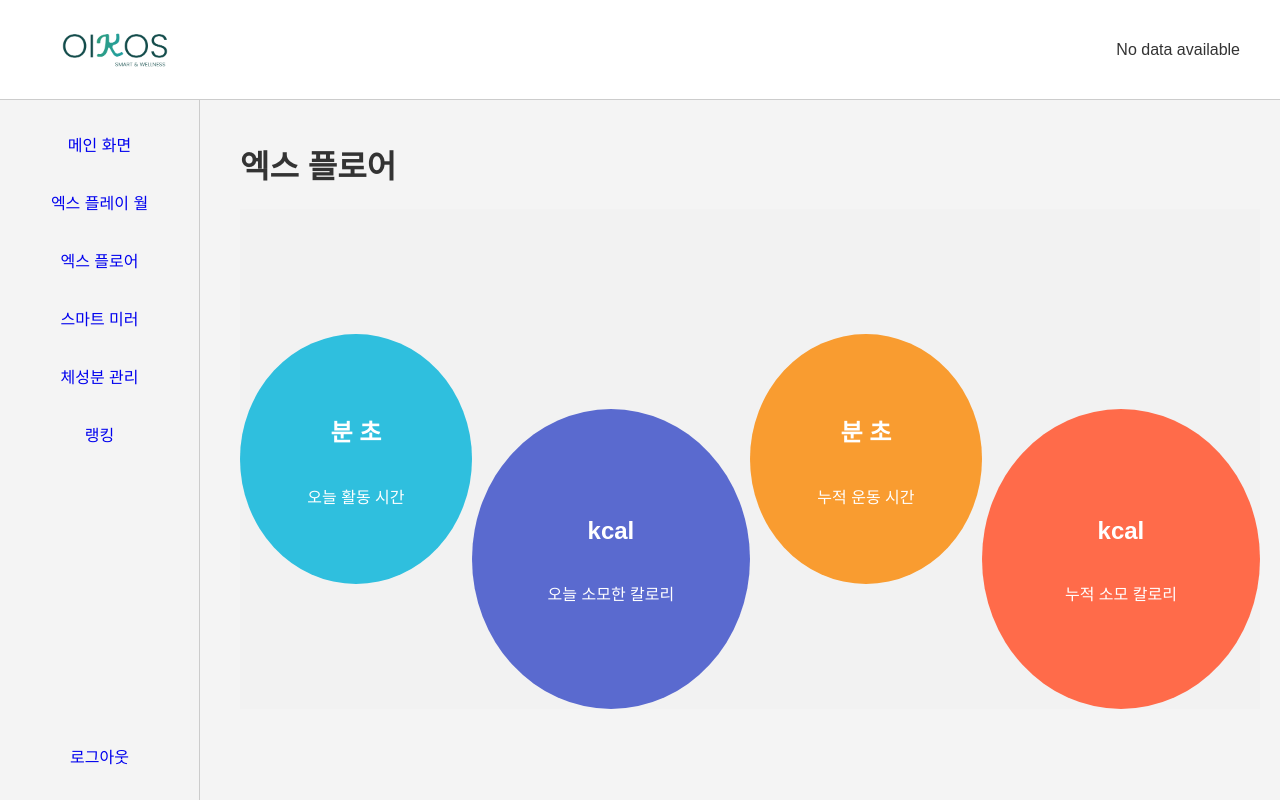
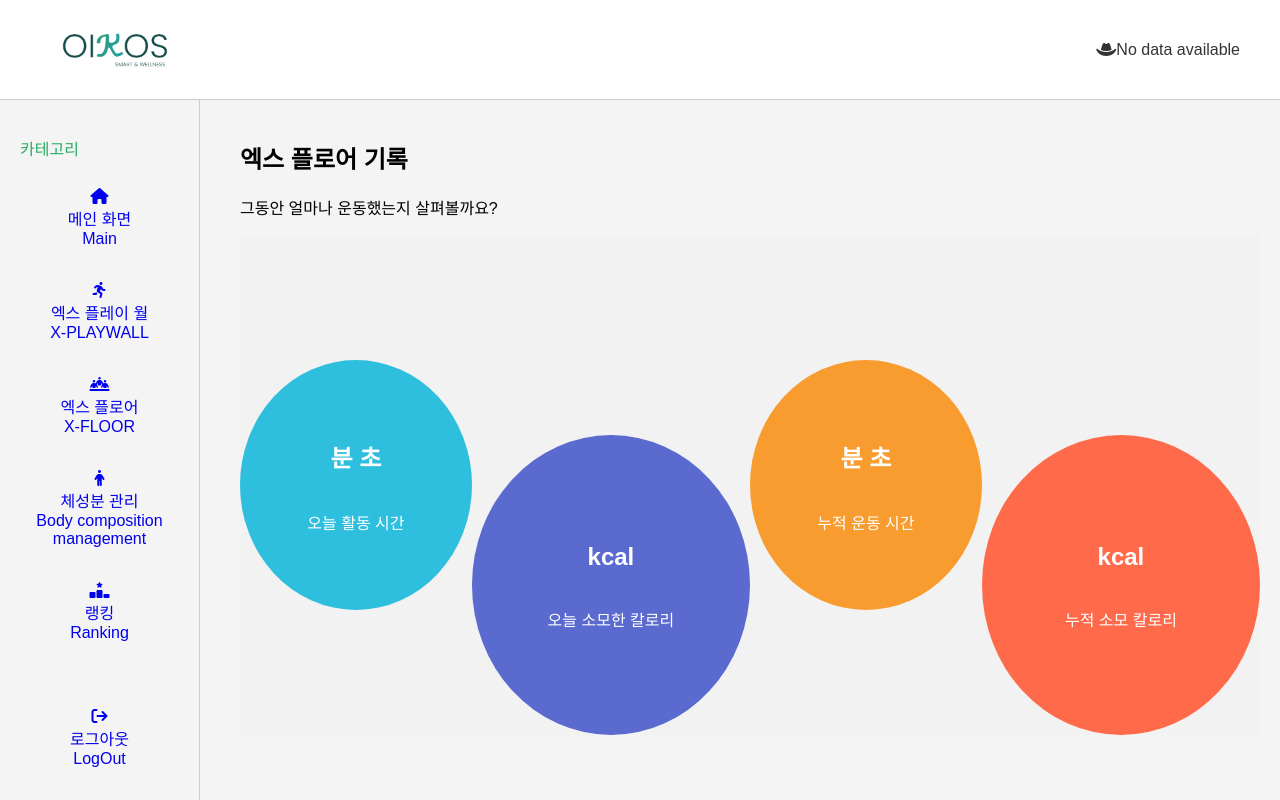
Before and after one commit to yhyg6969/NadeuriSmartMirror, a Django app: page /Xfloor/ in a window 1280 px wide. Run offline with Django 4.2, Linux system fonts and the light colour scheme; parts of the project's set-up code (start-up, migrations or seed data) failed here and were passed over.

Commit message:
Add files via upload

```diff
--- a/Xfloor/templates/Xfloor.html
+++ b/Xfloor/templates/Xfloor.html
@@ -6,6 +6,7 @@
 {% block extrahead %}
 <link rel="stylesheet" href="{% static 'main.css' %}">
 <link rel="stylesheet" href="{% static 'Xfloor.css' %}">
+<link rel="stylesheet" href="https://cdnjs.cloudflare.com/ajax/libs/font-awesome/6.5.1/css/all.min.css">
 {% endblock %}
 
 {% block content %}
@@ -16,6 +17,7 @@
         <!-- Replace 'Your Logo' with the actual path or URL of your logo -->
         <img src="{% static 'Oikos_logo.png' %}" alt="Oikos_logo" height="100px" style="margin-left: 50px;">
         <div>
+            <i class="fa-solid fa-hat-cowboy"></i>
             {% if student_data %}
             <p>{{ student_data.school }}</p>
             <p>{{ student_data.grade }}학년 {{ student_data.class_num }}반 {{ student_data.number }}번</p>
@@ -27,17 +29,61 @@
     </header>
 
     <nav>
-        <a href="{% url 'main' %}">메인 화면</a>
-        <a href="{% url 'Xplaywall' %}">엑스 플레이 월</a>
-        <a href="{% url 'Xfloor' %}">엑스 플로어</a>
-        <a href="{% url 'smartmirror' %}">스마트 미러</a>
-        <a href="{% url 'inbody' %}">체성분 관리</a>
-        <a href="{% url 'ranking' %}">랭킹</a>
-        <a href="{% url 'login' %}">로그아웃</a>
+        <p>카테고리</p>
+        <a href="{% url 'main' %}">
+            <span><i class="fa-solid fa-house"></i></span>
+            <span>
+                <div class="Title">메인 화면</div>
+                <div class="subTitle">Main</div>
+            </span>
+        </a>
+        <a href="{% url 'Xplaywall' %}">
+            <span><i class="fa fa-solid fa-person-running"></i></span>
+            <span>
+                <div class="Title">엑스 플레이 월</div>
+                <div class="subTitle">X-PLAYWALL</div>
+            </span>
+        </a>
+
+        <a href="{% url 'Xfloor' %}">
+            <span><i class="fa-solid fa-people-line"></i></span>
+            <span>
+                <div class="Title">엑스 플로어</div>
+                <div class="subTitle">X-FLOOR</div>
+            </span>
+        </a>
+
+        <a href="{% url 'inbody' %}">
+            <span><i class="fa-solid fa-person"></i></span>
+            <span>
+                <div class="Title">체성분 관리</div>
+                <div class="subTitle">Body composition management</div>
+            </span>
+        </a>
+
+        <a href="{% url 'ranking' %}">
+            <span><i class="fa-solid fa-ranking-star"></i></span>
+            <span>
+                <div class="Title">랭킹</div>
+                <div class="subTitle">Ranking</div>
+            </span>
+        </a>
+
+        <a href="{% url 'login' %}">
+            <span><i class="fa-solid fa-arrow-right-from-bracket"></i></span>
+            <span>
+                <div class="Title">로그아웃</div>
+                <div class="subTitle">LogOut</div>
+            </span>
+        </a>
     </nav>
 
     <main>
-        <h1>엑스 플로어</h1>
+        <div class="title">
+            <h2>엑스 플로어 기록</h2>
+            <p>그동안 얼마나 운동했는지 살펴볼까요?</p>
+        </div>
+        <div class="img"></div>
         <div class="info-bubble">
             <div class="bubble">
                 {% if total_today_activity_time_hours > 0 %}
```
